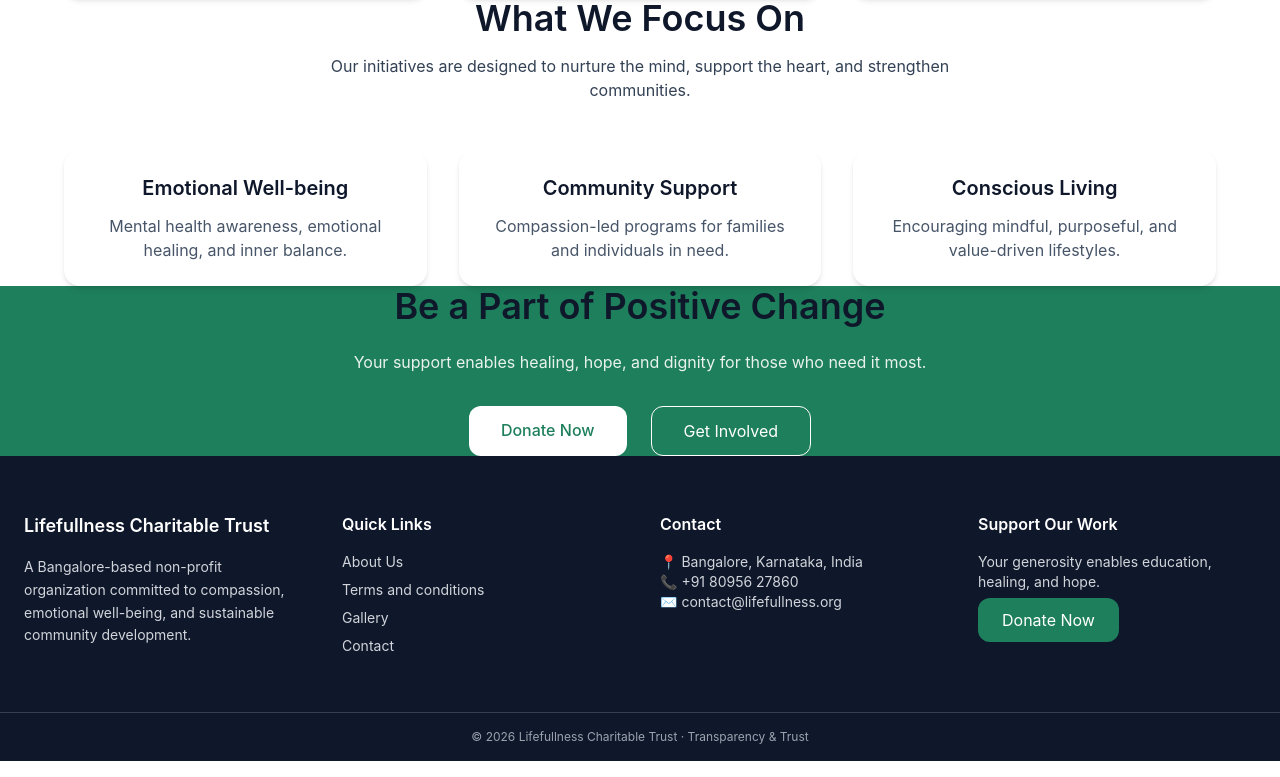
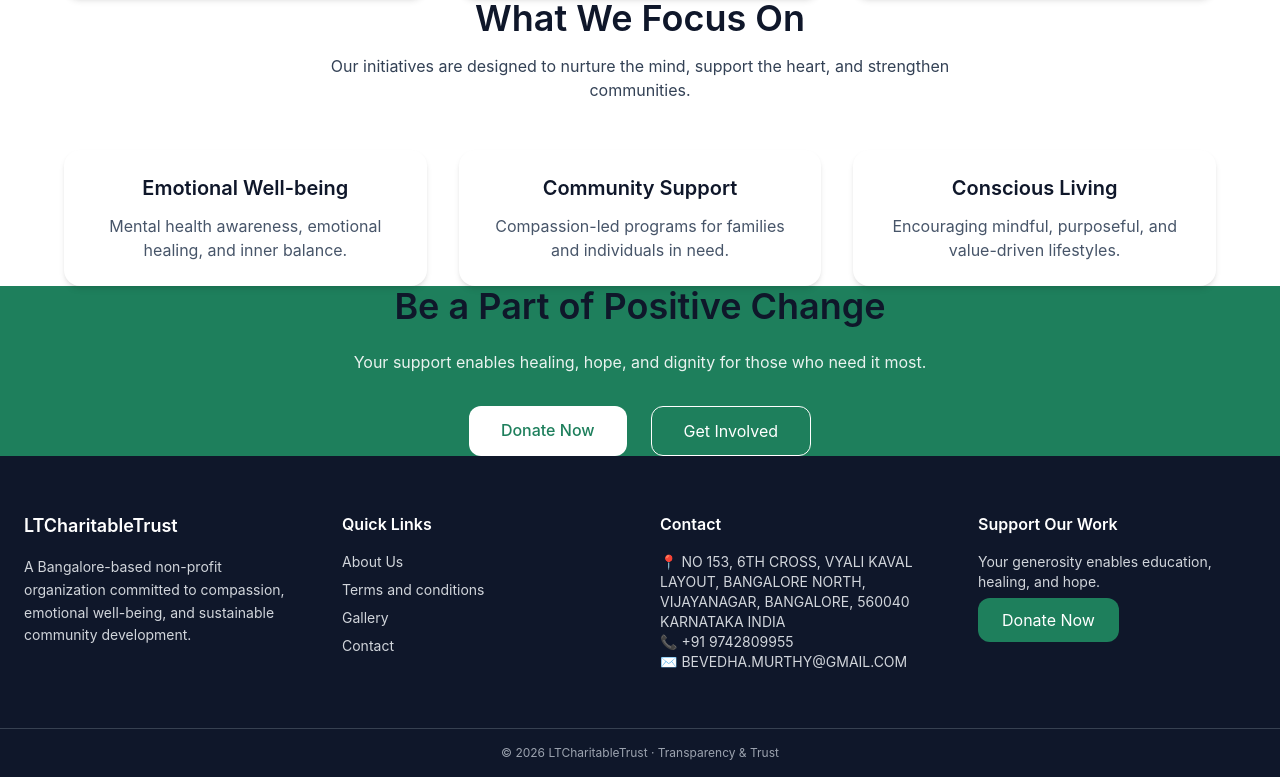
Before and after one commit to saqeeb66/trust_client, a React (Vite) app: page / in a window 1280 px wide. Shown: the part 1106-1883 px from the top of the page. Built offline with nearby package versions, Linux system fonts and the light colour scheme.

Commit message:
Update Footer.jsx

```diff
--- a/src/components/Footer.jsx
+++ b/src/components/Footer.jsx
@@ -9,7 +9,7 @@ function Footer() {
         {/* About */}
         <motion.div initial={{ opacity: 0 }} whileInView={{ opacity: 1 }}>
           <h3 className="text-white text-lg mb-4">
-            Lifefullness Charitable Trust
+            LTCharitableTrust
           </h3>
           <p className="text-sm leading-relaxed">
             A Bangalore-based non-profit organization committed to compassion,
@@ -31,9 +31,9 @@ function Footer() {
         {/* Contact */}
         <div>
           <h4 className="text-white mb-4">Contact</h4>
-          <p className="text-sm">📍 Bangalore, Karnataka, India</p>
-          <p className="text-sm">📞 +91 80956 27860</p>
-          <p className="text-sm">✉️ contact@lifefullness.org</p>
+          <p className="text-sm">📍 NO 153, 6TH CROSS, VYALI KAVAL LAYOUT, BANGALORE NORTH, VIJAYANAGAR, BANGALORE, 560040 KARNATAKA INDIA</p>
+          <p className="text-sm">📞 +91 9742809955</p>
+          <p className="text-sm">✉️ BEVEDHA.MURTHY@GMAIL.COM</p>
         </div>
 
         {/* Donate */}
@@ -49,7 +49,7 @@ function Footer() {
       </div>
 
       <div className="text-center text-xs text-gray-400 py-4 border-t border-gray-700">
-        © {new Date().getFullYear()} Lifefullness Charitable Trust · Transparency & Trust
+        © {new Date().getFullYear()} LTCharitableTrust · Transparency & Trust
       </div>
     </footer>
   );
```
